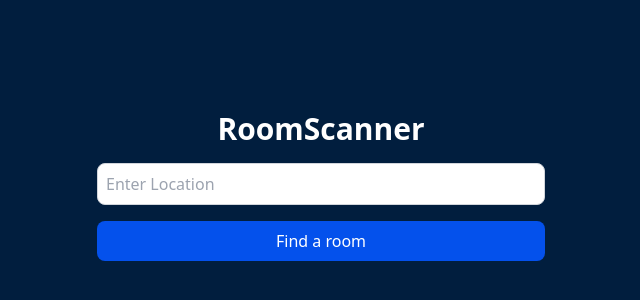
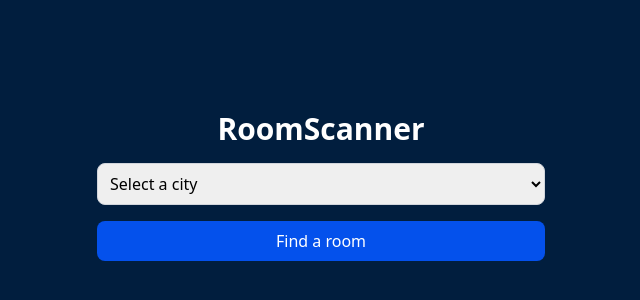
Before and after one commit to baraneldemir/theroomscanner, a React (Create React App) app: page / in a window 1280 px wide. Shown: the part 214-514 px from the top of the page, without its empty margins (319-959 px from the left). Built offline with nearby package versions, Linux system fonts and the light colour scheme.

Commit message:
load more rooms functionality added

```diff
--- a/src/App.jsx
+++ b/src/App.jsx
@@ -6,7 +6,62 @@ export default function App() {
     const [listings, setListings] = useState([]);
     const [loading, setLoading] = useState(false);
     const [error, setError] = useState('');
-    const [location, setLocation] = useState('');
+    const [selectedCity, setSelectedCity] = useState('');
+
+    const cities = [
+        'London',
+        'Birmingham',
+        'Manchester',
+        'Glasgow',
+        'Liverpool',
+        'Newcastle',
+        'Sheffield',
+        'Bristol',
+        'Leeds',
+        'Cardiff',
+        'Nottingham',
+        'Coventry',
+        'Bradford',
+        'Belfast',
+        'Stoke-on-Trent',
+        'Wolverhampton',
+        'Sunderland',
+        'Portsmouth',
+        'Leicester',
+        'Aberdeen',
+        'Brighton',
+        'Plymouth',
+        'Derby',
+        'Swindon',
+        'Luton',
+        'Middlesbrough',
+        'Blackpool',
+        'Stockport',
+        'Bolton',
+        'York',
+        'Cambridge',
+        'Swansea',
+        'Dundee',
+        'Derry',
+        'Bournemouth',
+        'Exeter',
+        'Southampton',
+        'Inverness',
+        'Gloucester',
+        'Wakefield',
+        'Falkirk',
+        'Chester',
+        'St Albans',
+        'Slough',
+        'Aberdeen',
+        'Eastbourne',
+        'Lincoln',
+        'Hastings',
+        'Telford',
+        'Salisbury',
+        'Dunfermline',
+        'Belfast',
+    ];
 
     const fetchImages = async (location) => {
         setListings([]); // Reset listings on new fetch
@@ -25,23 +80,29 @@ export default function App() {
     };
 
     const handleFetch = () => {
-        if (location.trim().length < 3) {
-            setError('Please enter a valid location (at least 3 characters).');
+        if (!selectedCity) {
+            setError('Please select a valid city.');
             return;
         }
-        fetchImages(location);
+        fetchImages(selectedCity);
     };
 
     return (
         <div className="flex flex-col items-center justify-center min-h-screen p-6 bg-skyBack">
             <h1 className="mb-4 text-3xl font-bold text-white">RoomScanner</h1>
-            <input
-                type="text"
-                placeholder="Enter Location"
-                value={location}
-                onChange={(e) => setLocation(e.target.value)}
+
+            {/* Dropdown for selecting city */}
+            <select
+                value={selectedCity}
+                onChange={(e) => setSelectedCity(e.target.value)}
                 className="w-full max-w-md p-2 mb-4 border border-gray-300 rounded-lg"
-            />
+            >
+                <option value="" disabled>Select a city</option>
+                {cities.map((city, index) => (
+                    <option key={index} value={city}>{city}</option>
+                ))}
+            </select>
+
             <button
                 onClick={handleFetch}
                 disabled={loading}
```
